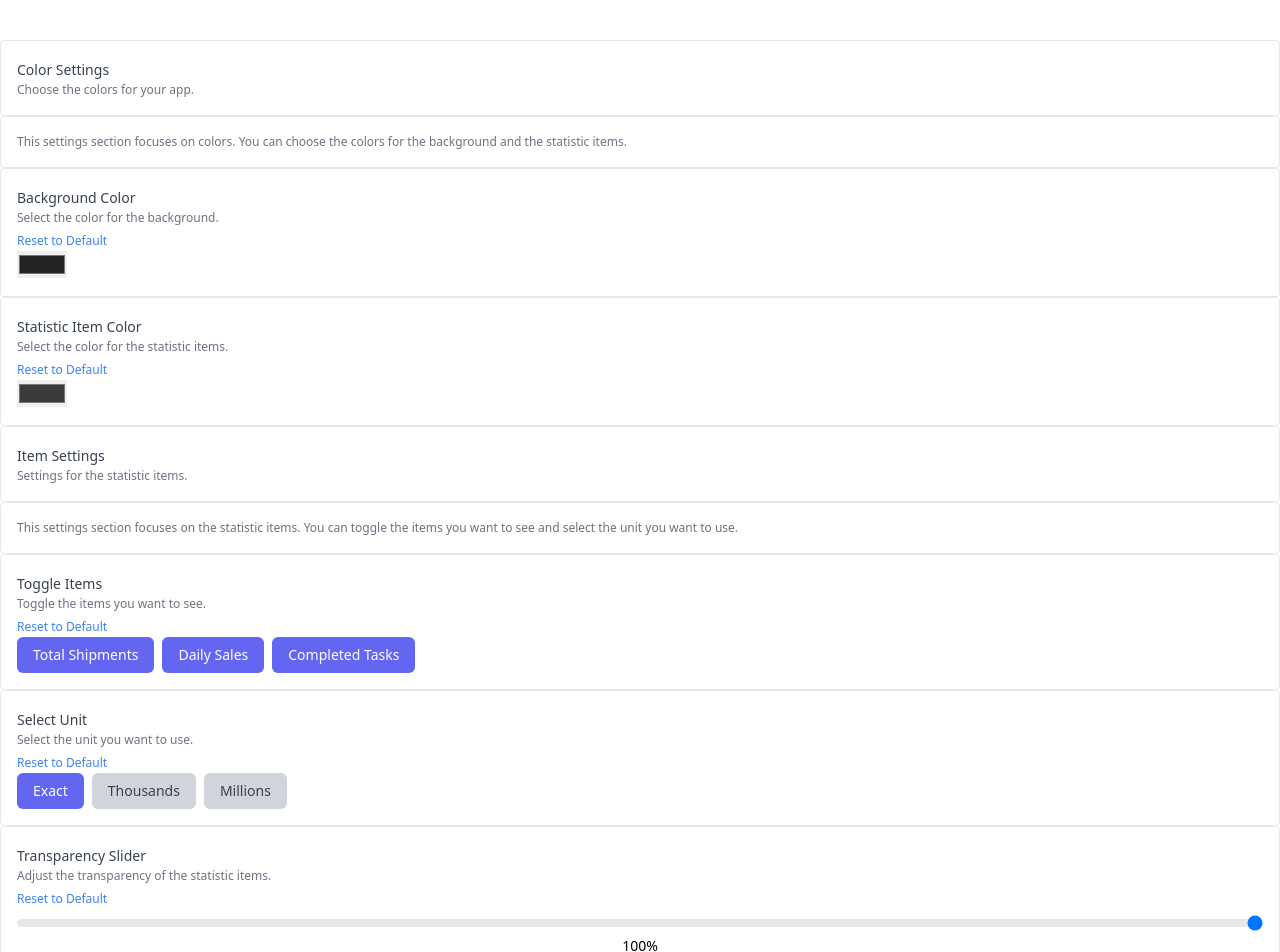
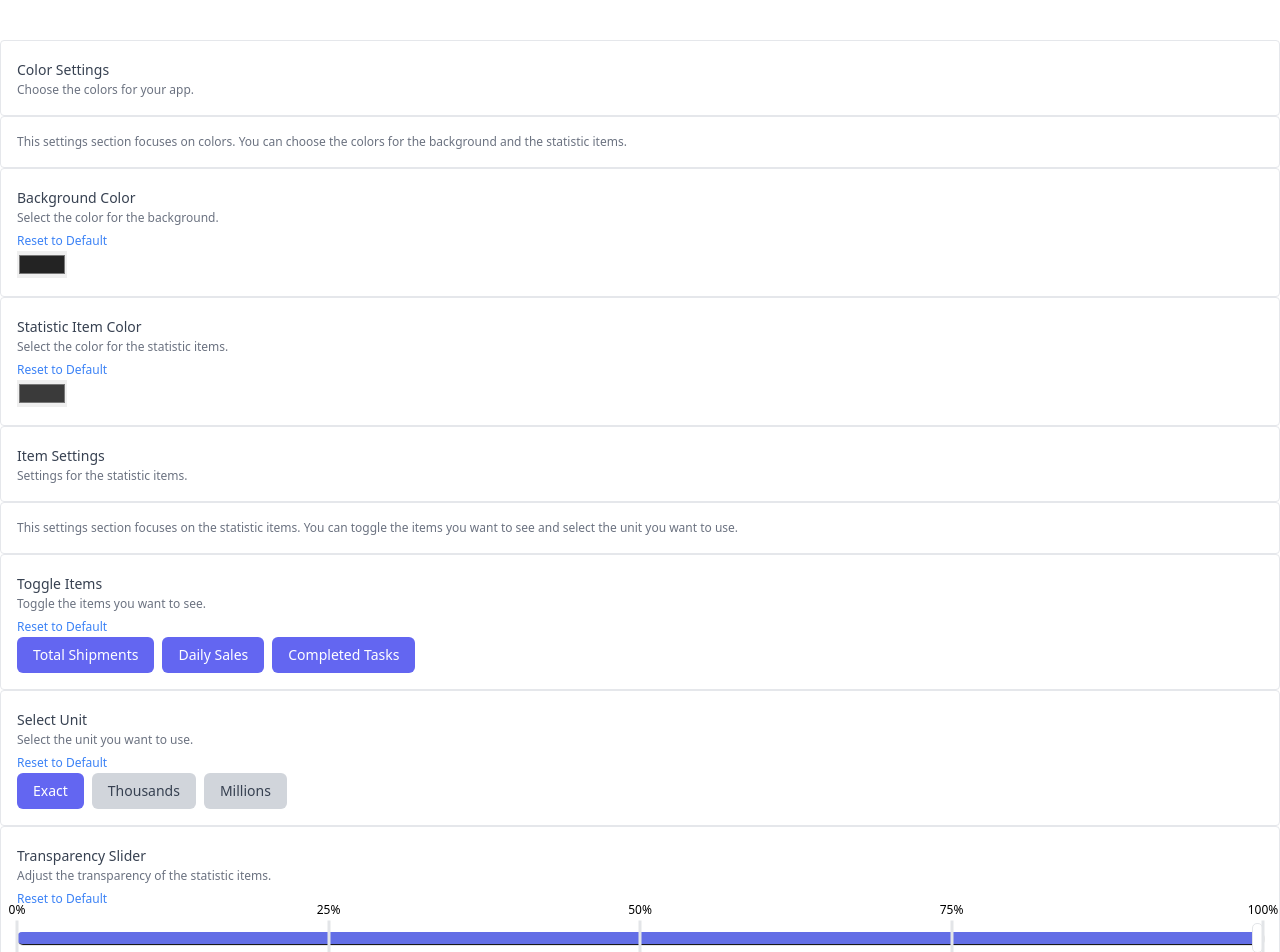
Before and after one commit to fweigel-dev/VueLocalSettings, a Vue app: page / in a window 1280 px wide. Shown: the top 952 px of the page. Built offline with nearby package versions, Linux system fonts and the light colour scheme.

Commit message:
Enhance Slider Functionality with Configurable Settings (#23)
* :construction: first WiP version for better slider

* :construction: WIP version of slider points

* :bug: fix that points out of min-max range could be created

* :lipstick: improve styling of slider and slider points

```diff
--- a/config/localSettingsConfig.js
+++ b/config/localSettingsConfig.js
@@ -83,6 +83,11 @@ export const config = {
             selected: 100,
             title: "Transparency Slider",
             description: "Adjust the transparency of the statistic items.",
+            min: 0,
+            max: 100,
+            steps: 5,
+            unit: "%",
+            points: [0, 25, 50, 75, 100]
         },
     }
 };
--- a/src/VueLocalSettingsStyle.css
+++ b/src/VueLocalSettingsStyle.css
@@ -84,12 +84,113 @@
     border-radius: 0.375rem /* 6px */;
 }
 
+/*
+   Slider styling modified from https://www.cssportal.com/style-input-range/
+ */
+
+input[type=range] {
+    height: 37px;
+    -webkit-appearance: none;
+    margin: 10px 0;
+    width: 100%;
+}
+input[type=range]:focus {
+    outline: none;
+}
+input[type=range]::-webkit-slider-runnable-track {
+    width: 100%;
+    height: 12px;
+    cursor: pointer;
+    box-shadow: 1px 1px 1px #000000;
+    background: #636ee6;
+    border-radius: 5px;
+}
+input[type=range]::-webkit-slider-thumb {
+    height: 30px;
+    width: 11px;
+    border-radius: 5px;
+    border: 1px solid #e3e5e8;
+    background: #ffffff;
+    cursor: pointer;
+    -webkit-appearance: none;
+    margin-top: -9px;
+}
+input[type=range]:focus::-webkit-slider-runnable-track {
+    background: #636ee6;
+}
+input[type=range]::-moz-range-track {
+    width: 100%;
+    height: 12px;
+    cursor: pointer;
+    background: #636ee6;
+    border-radius: 5px;
+}
+input[type=range]::-moz-range-thumb {
+    height: 33px;
+    width: 11px;
+    border-radius: 5px;
+    border: 1px solid #e3e5e8;
+    background: #ffffff;
+    cursor: pointer;
+}
+input[type=range]::-ms-track {
+    width: 100%;
+    height: 12px;
+    cursor: pointer;
+    background: transparent;
+    border-color: transparent;
+    color: transparent;
+}
+input[type=range]::-ms-fill-lower {
+    background: #636ee6;
+    border-radius: 10px;
+}
+input[type=range]::-ms-fill-upper {
+    background: #636ee6;
+    border-radius: 10px;
+}
+input[type=range]::-ms-thumb {
+    margin-top: 1px;
+    height: 33px;
+    width: 11px;
+    border-radius: 5px;
+    background: #ffffff;
+    cursor: pointer;
+}
+input[type=range]:focus::-ms-fill-lower {
+    background: #636ee6;
+}
+input[type=range]:focus::-ms-fill-upper {
+    background: #636ee6;
+}
+
+
+.slider-container {
+    position: relative;
+}
+
+.slider-points {
+    position: absolute;
+    width: 100%;
+    top: 29px;
+}
+
+.slider-point-value {
+    position: absolute;
+    bottom: 10px;
+    font-size: 12px;
+    transform: translateX(-50%) translateY(-50%);
+}
+
+.slider-point {
+    position: absolute;
+    height: 35px;
+    width: 3px;
+    background-color: #e3e5e8;
+    top: 100%;
+    transform: translateX(-50%) translateY(-50%);
+}
+
 .settings-slider {
     width: 100%;
-    height: 0.5rem /* 8px */;
-    --tw-bg-opacity: 1;
-    background-color: rgb(229 231 235 / var(--tw-bg-opacity));
-    border-radius: 0.5rem /* 8px */;
-    appearance: none;
-    cursor: pointer;
 }
--- a/src/components/SettingsContainer.vue
+++ b/src/components/SettingsContainer.vue
@@ -5,6 +5,11 @@
           :is="getComponentType(setting.type)"
           :config="setting"
           :keyName="key"
+          :min="setting.min"
+          :max="setting.max"
+          :steps="setting.steps"
+          :unit="setting.unit"
+          :points="setting.points"
           @update="handleUpdate(key, $event)"
       ></component>
     </div>
--- a/src/components/SettingsPercentageSlider.vue
+++ b/src/components/SettingsPercentageSlider.vue
@@ -4,16 +4,26 @@
     <p class="settings-description">{{ config.description }}</p>
     <SettingsResetButton :config="config" :selectedValue="selectedValue"
                          :updateEvent="updateValue"></SettingsResetButton>
+    <div class="slider-container">
       <input
           type="range"
-        min="0"
-        max="100"
+          :min="min"
+          :max="max"
           v-model="selectedValue"
           @input="emitChange"
           class="settings-slider"
+          :step="steps"
       >
+      <div class="slider-points">
+        <span v-for="point in points" :key="point" class="slider-point"
+              v-show="point >= min && point <= max" :style="pointStyle(point)">
+        </span>
+        <span v-for="point in points" :key="point" class="slider-point-value"
+              v-show="point >= min && point <= max" :style="pointStyleValue(point)">{{ point }}{{ unit }}</span>
+      </div>
+    </div>
     <div class="text-center">
-      <span class="text-sm">{{ selectedValue }}%</span>
+      <span class="text-sm">{{ selectedValue }}{{ unit }}</span>
     </div>
   </div>
 </template>
@@ -34,12 +44,46 @@ export default {
     keyName: {
       type: String,
       required: true,
-    }
+    },
+    min: {
+      type: Number,
+      default: 0,
+    },
+    max: {
+      type: Number,
+      default: 100,
+    },
+    steps: {
+      type: Number,
+      default: 1,
+    },
+    unit: {
+      type: String,
+      default: "%",
+    },
+    points: {
+      type: Array,
+      default: () => [],
+    },
   },
   methods: {
     emitChange() {
       this.$emit('update', {value: this.selectedValue});
     },
+    pointStyle(point) {
+      const position = (point - this.min) / (this.max - this.min) * 100;
+      return {
+        left: `${position}%`,
+        position: 'absolute',
+      };
+    },
+      pointStyleValue(point) {
+        const position = (point - this.min) / (this.max - this.min) * 100;
+        return {
+          left: `${position}%`,
+          position: 'absolute',
+        };
+      },
     },
 };
 </script>
```
Lines whose indentation alone changed are shown as unchanged.
